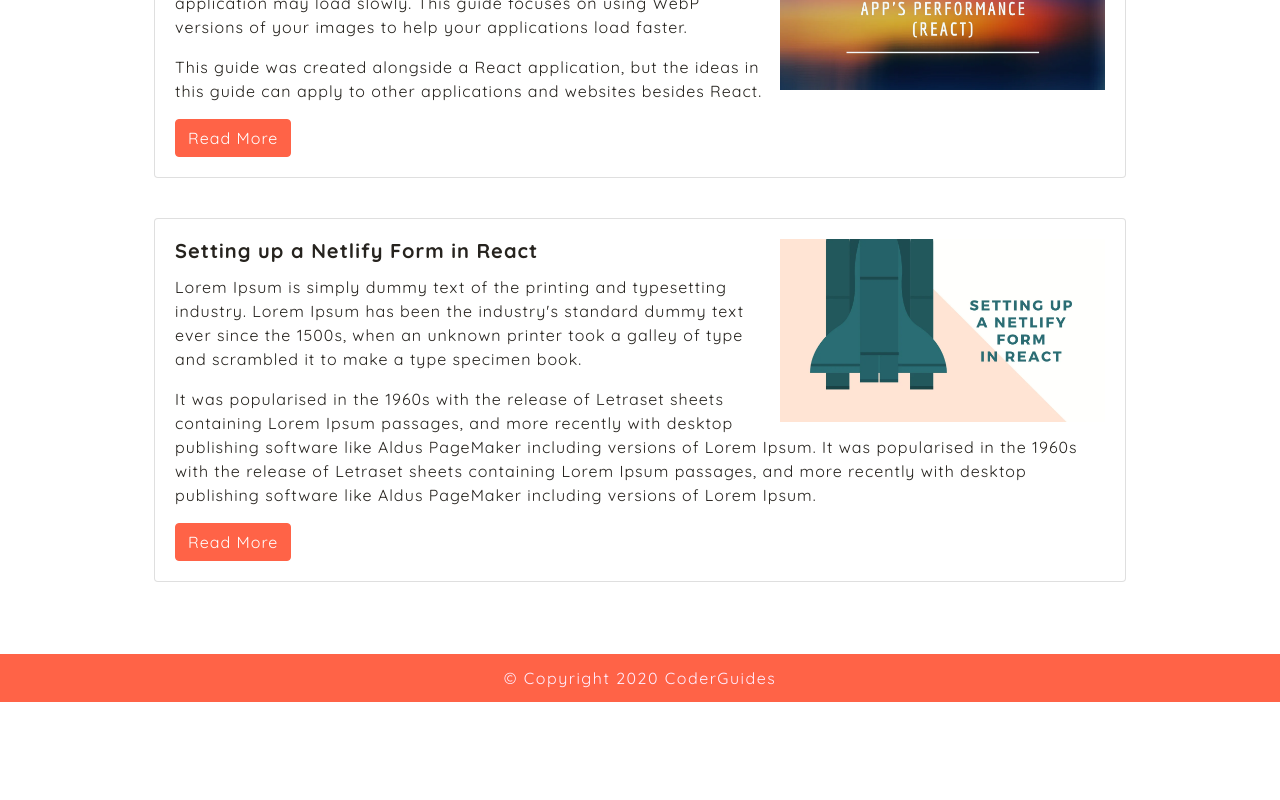
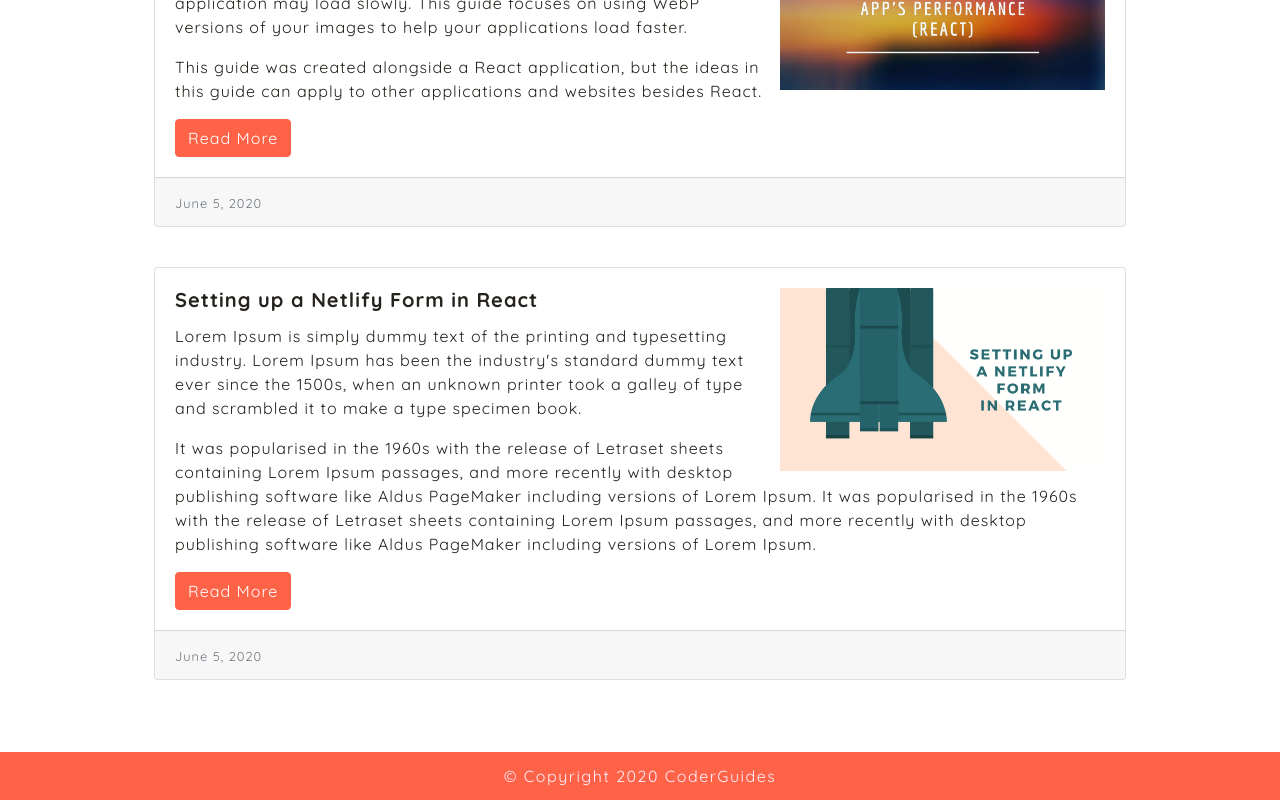
Before and after one commit to answebdev/dev-blog, a React (Create React App) app: page /guides in a window 1280 px wide. Shown: the part 341-1141 px from the top of the page. Before the commit the page ends 1043 px from the top, so only its background shows below. Built offline with nearby package versions, Linux system fonts and the light colour scheme; the HTML template or start-up script is replaced by a standard one.

Commit message:
cleaned up code

```diff
--- a/public/index.html
+++ b/public/index.html
@@ -20,8 +20,6 @@
   <!-- Link to React Bootstrap -->
   <link rel="stylesheet" href="https://maxcdn.bootstrapcdn.com/bootstrap/4.4.1/css/bootstrap.min.css"
     integrity="sha384-Vkoo8x4CGsO3+Hhxv8T/Q5PaXtkKtu6ug5TOeNV6gBiFeWPGFN9MuhOf23Q9Ifjh" crossorigin="anonymous" />
-  <!-- Link to Animate.css -->
-  <link rel="stylesheet" href="https://cdnjs.cloudflare.com/ajax/libs/animate.css/4.0.0/animate.min.css" />
   <title>CoderGuides</title>
 </head>
 
@@ -29,7 +27,6 @@
   <noscript>You need to enable JavaScript to run this app.</noscript>
   <div id="root"></div>
 
-
 </body>
 
 </html>
--- a/src/components/pages/Guides.js
+++ b/src/components/pages/Guides.js
@@ -67,6 +67,9 @@ const Guides = () => {
                     Read More
                   </Button>
                 </Card.Body>
+                <Card.Footer>
+                  <small className='text-muted'>June 5, 2020</small>
+                </Card.Footer>
               </Card>
             </Col>
           </Row>
@@ -117,6 +120,9 @@ const Guides = () => {
                     Read More
                   </Button>
                 </Card.Body>
+                <Card.Footer>
+                  <small className='text-muted'>June 5, 2020</small>
+                </Card.Footer>
               </Card>
             </Col>
           </Row>
--- a/src/components/pages/Home.js
+++ b/src/components/pages/Home.js
@@ -38,10 +38,7 @@ const Home = () => {
 
           <Row>
             <Col md={6}>
-              <Card
-                className='animate__animated animate__slideInLeft'
-                style={{ marginBottom: '40px' }}
-              >
+              <Card style={{ marginBottom: '40px' }}>
                 <Card.Img variant='top' src={guides} />
                 <Card.Body>
                   <Card.Title>
@@ -65,10 +62,7 @@ const Home = () => {
             </Col>
 
             <Col md={6}>
-              <Card
-                className='animate__animated animate__slideInRight'
-                style={{ marginBottom: '40px' }}
-              >
+              <Card style={{ marginBottom: '40px' }}>
                 <Card.Img variant='top' src={shorts} />
                 <Card.Body>
                   <Card.Title>
--- a/src/components/pages/ReactComponents.js
+++ b/src/components/pages/ReactComponents.js
@@ -50,7 +50,7 @@ const ReactComponents = () => {
                     &nbsp;&nbsp;
                     <span
                       style={{
-                        fontFamily: 'Oxygen',
+                        fontFamily: 'Quicksand',
                         fontSize: '16px',
                         color: '#3e63bd',
                       }}
--- a/src/components/pages/Shorts.js
+++ b/src/components/pages/Shorts.js
@@ -60,6 +60,9 @@ const Shorts = () => {
                     Read More
                   </Button>
                 </Card.Body>
+                <Card.Footer>
+                  <small className='text-muted'>June 5, 2020</small>
+                </Card.Footer>
               </Card>
             </Col>
           </Row>
@@ -104,6 +107,9 @@ const Shorts = () => {
                     Read More
                   </Button>
                 </Card.Body>
+                <Card.Footer>
+                  <small className='text-muted'>June 5, 2020</small>
+                </Card.Footer>
               </Card>
             </Col>
           </Row>
--- a/src/components/pages/WhitespaceReact.js
+++ b/src/components/pages/WhitespaceReact.js
@@ -48,7 +48,7 @@ const WhitespaceReact = () => {
                     &nbsp;&nbsp;
                     <span
                       style={{
-                        fontFamily: 'Oxygen',
+                        fontFamily: 'Quicksand',
                         fontSize: '16px',
                         color: '#3e63bd',
                       }}
```
Also changed, not shown: src/components/pages/NextGen.js (+0 -9 lines), src/img/ng06.png (deleted).
